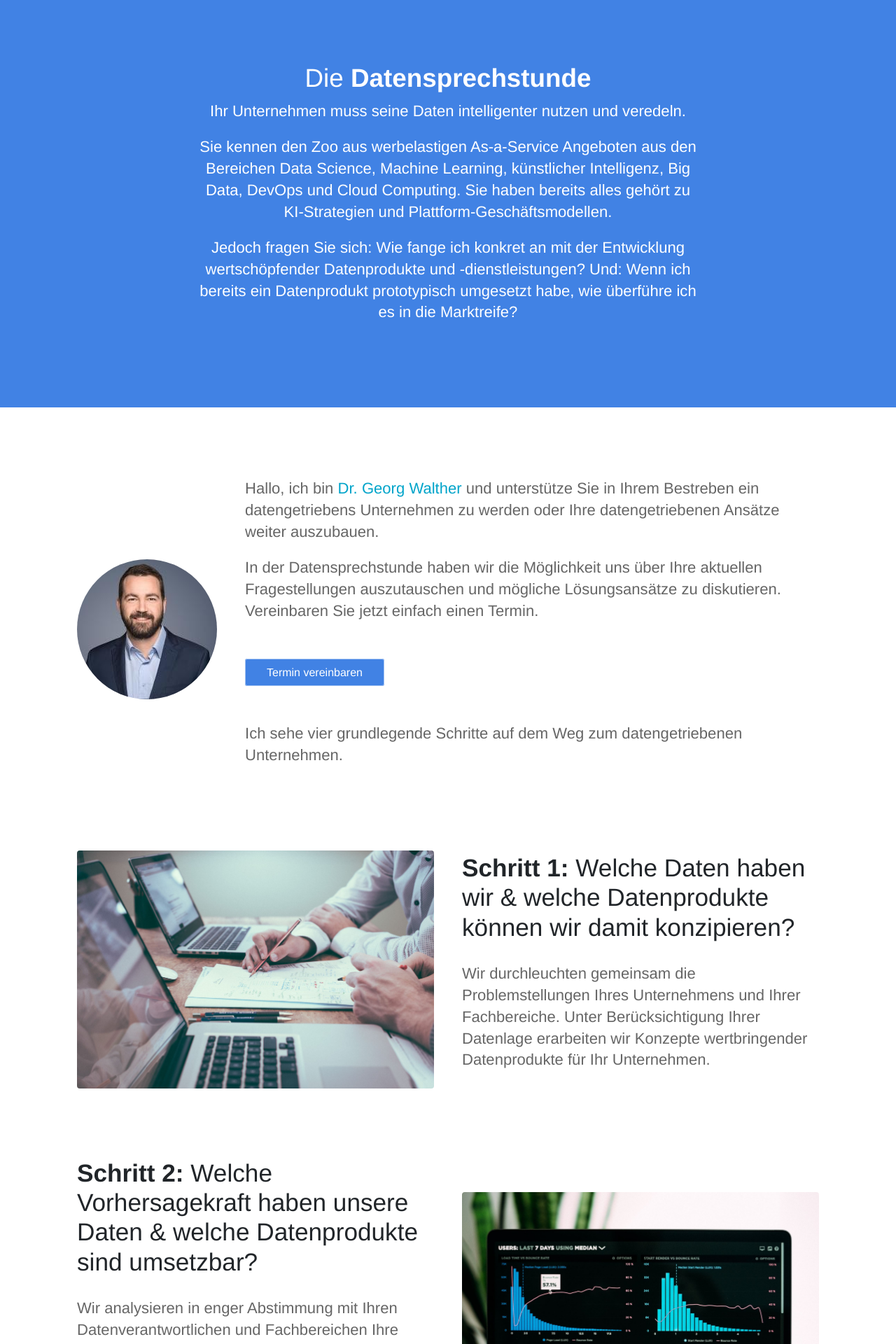
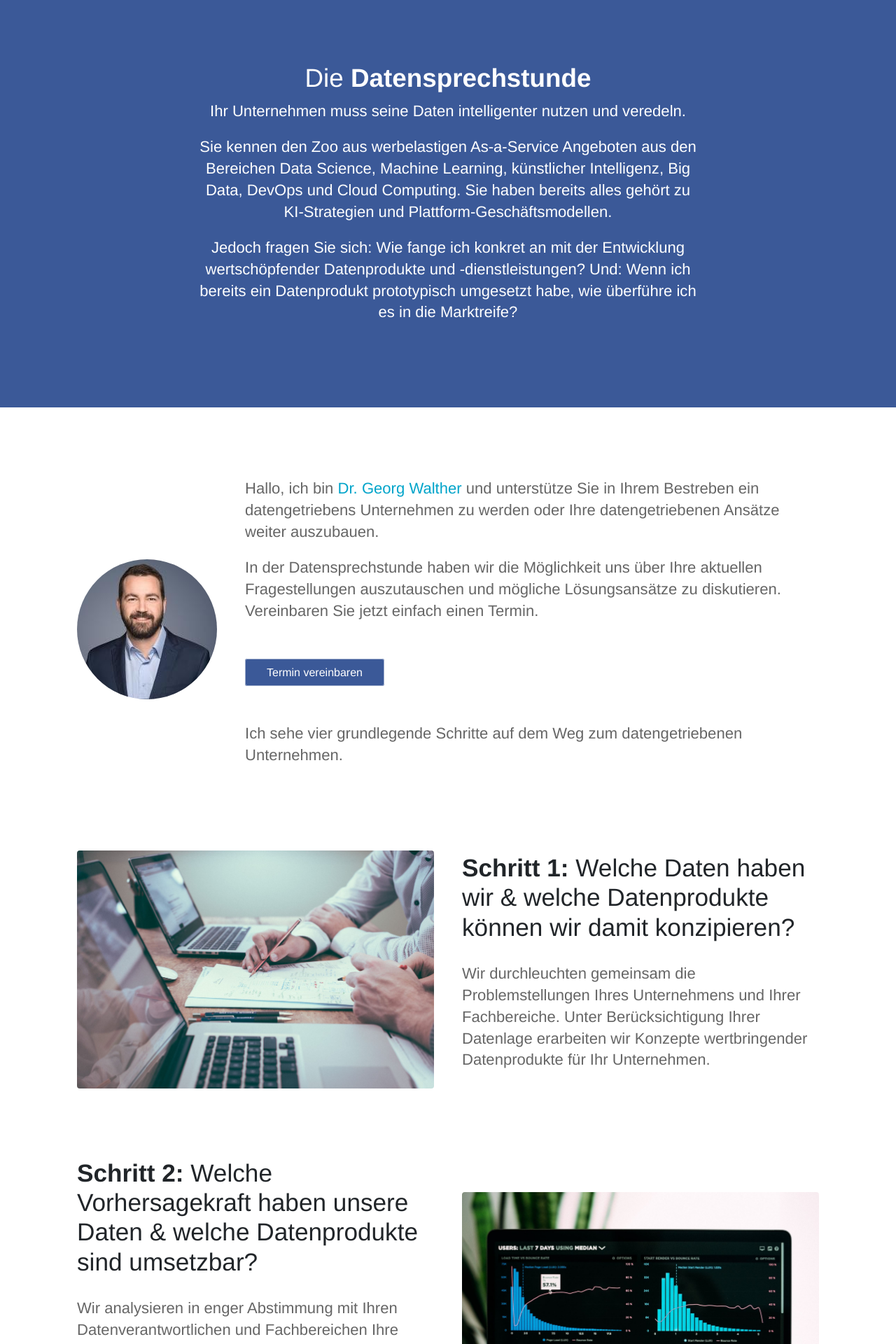
Before and after one commit to datensprechstunde/datensprechstunde.github.io, a Jekyll site: the page built from index.html, in a window 1280 px wide. Shown: the top 1920 px of the page at 70% size. Built offline with Jekyll 4.4.1, drawn with Linux system fonts in a browser that asks for light colours; comment, search, counter and statistics services are not loaded.

Commit message:
Update brand color

```diff
--- a/_sass/variables.scss
+++ b/_sass/variables.scss
@@ -1,5 +1,5 @@
-$brand-color: #4182e4;
-$secondary-brand-color: #4182e4;
+$brand-color: #3b5998;
+$secondary-brand-color: #3b5998;
 $middle-gradient-color: mix($brand-color, $secondary-brand-color, 95%);
 
 // Breakpoints
```
